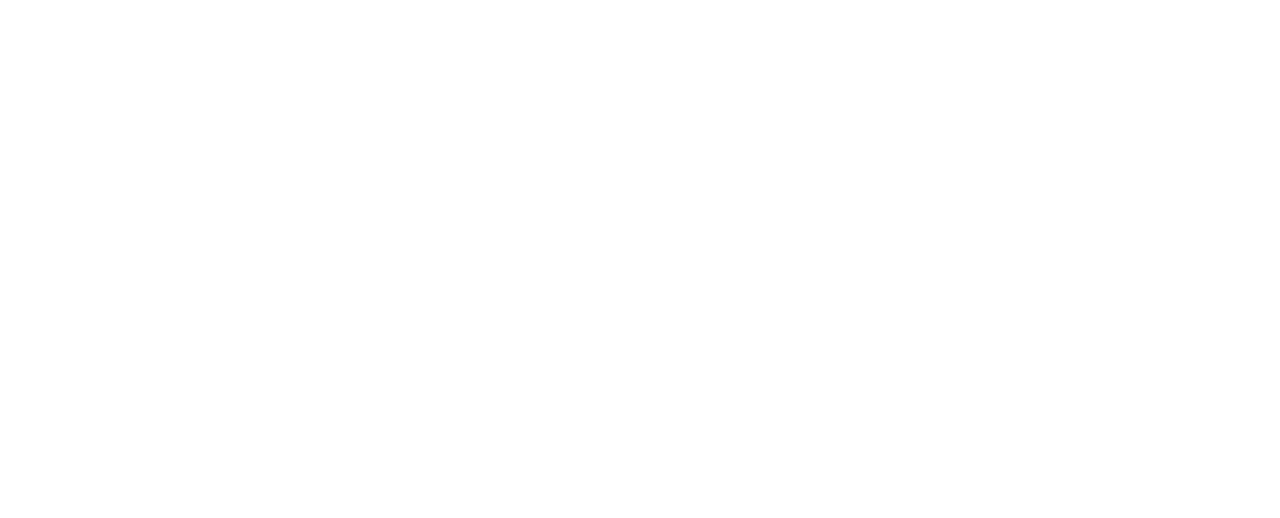
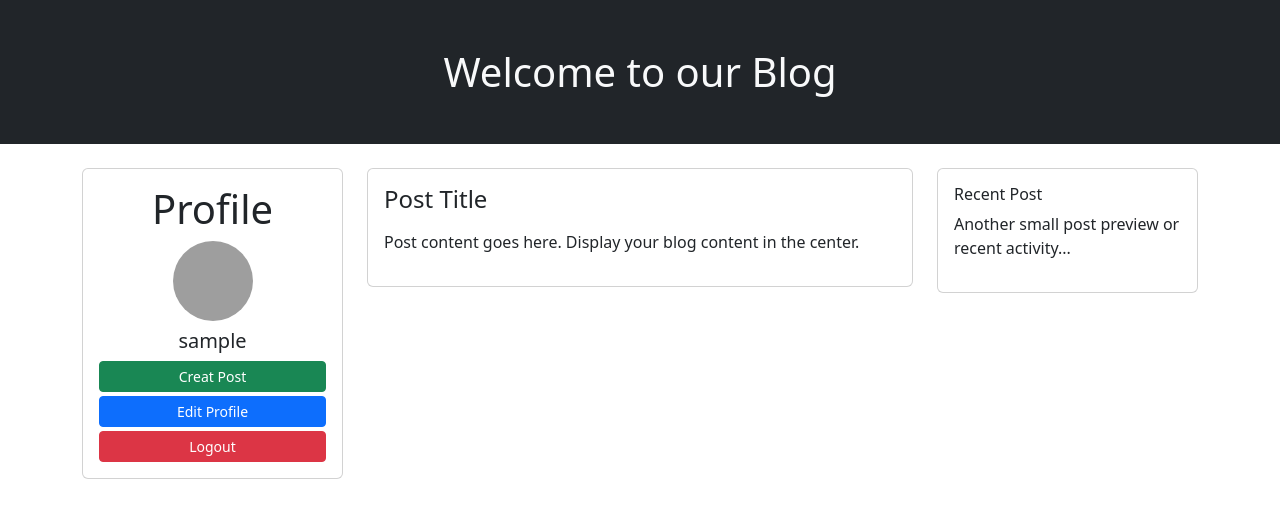
Before and after one commit to hamza-iddou/Php-Mini-Projects, a PHP site: page / in a window 1280 px wide. Before the commit the part shown is empty. Shown: the top 518 px of the page. Run offline with PHP 8.4, Linux system fonts and the light colour scheme; the visitor is signed in with stand-in values (Sample User, id 1); grey boxes are pictures that could not be loaded.

Commit message:
making the front end for the page now time for back end

```diff
--- a/Blog Platform/index.php
+++ b/Blog Platform/index.php
@@ -1,10 +1,12 @@
 <?php
 include("conn.php");
 session_start();
+
 if(empty($_SESSION['user_id'])){
     header("Location: login.php");
     exit();
 }
+
 if(isset($_GET['logout'])){
     session_destroy();
     header("Location: login.php");
@@ -17,9 +19,46 @@ if(isset($_GET['logout'])){
 <head>
     <meta charset="UTF-8">
     <meta name="viewport" content="width=device-width, initial-scale=1.0">
-    <title>Document</title>
+    <link href="https://cdn.jsdelivr.net/npm/bootstrap@5.3.5/dist/css/bootstrap.min.css" rel="stylesheet" integrity="sha384-SgOJa3DmI69IUzQ2PVdRZhwQ+dy64/BUtbMJw1MZ8t5HZApcHrRKUc4W0kG879m7" crossorigin="anonymous">
+    <link rel="stylesheet" href="style.css">
+    <title>Blog</title>
 </head>
 <body>
+    <h1 class="text-center text-light bg-dark p-5">Welcome to our Blog</h1>
+    <div class="container mt-4">
+  <div class="row">
 
+
+    <div class="col-md-3 mb-4">
+      <div class="card p-3 text-center">
+        <h1>Profile</h1>
+        <img src="./images/image.png" class="rounded-circle mb-2 image" width="80" height="80" alt="User">
+        <h5><?= $_SESSION['user_name']?></h5>
+        <form action="" post="POST">
+        <button class="btn btn-success btn-sm w-100">Creat Post</button>
+        <button class="btn btn-primary btn-sm w-100 my-1">Edit Profile</button>
+        <button class="btn btn-danger btn-sm w-100">Logout</button>
+        </form>
+      </div>
+    </div>
+
+
+    <div class="col-md-6 mb-4">
+      <div class="card p-3">
+        <h4 class="mb-3">Post Title</h4>
+        <p>Post content goes here. Display your blog content in the center.</p>
+      </div>
+    </div>
+
+
+    <div class="col-md-3 mb-4">
+      <div class="card p-3">
+        <h6>Recent Post</h6>
+        <p>Another small post preview or recent activity...</p>
+      </div>
+    </div>
+
+  </div>
+</div>
 </body>
 </html>
--- a/Blog Platform/login.php
+++ b/Blog Platform/login.php
@@ -41,7 +41,6 @@ if($_SERVER['REQUEST_METHOD'] == 'POST'){
 <body>
     <div class="container">
     <h1 class="text-center mt-3">Welcome To My Blog</h1>
-
     <form action="" method="POST">
     <div class="container mt-5">
     <div class="card p-3">
@@ -56,7 +55,6 @@ if($_SERVER['REQUEST_METHOD'] == 'POST'){
   <label for="floatingPassword">Password</label>
   </div><br>
   <input type="submit" value="Log in" class="text-center btn btn-primary" name="login" >
-
   <?php
   if(isset($_POST['login'])){
       if($err){
--- /dev/null
+++ b/Blog Platform/style.css
@@ -0,0 +1,3 @@
+.image{
+    margin: 0 auto;
+}
```
